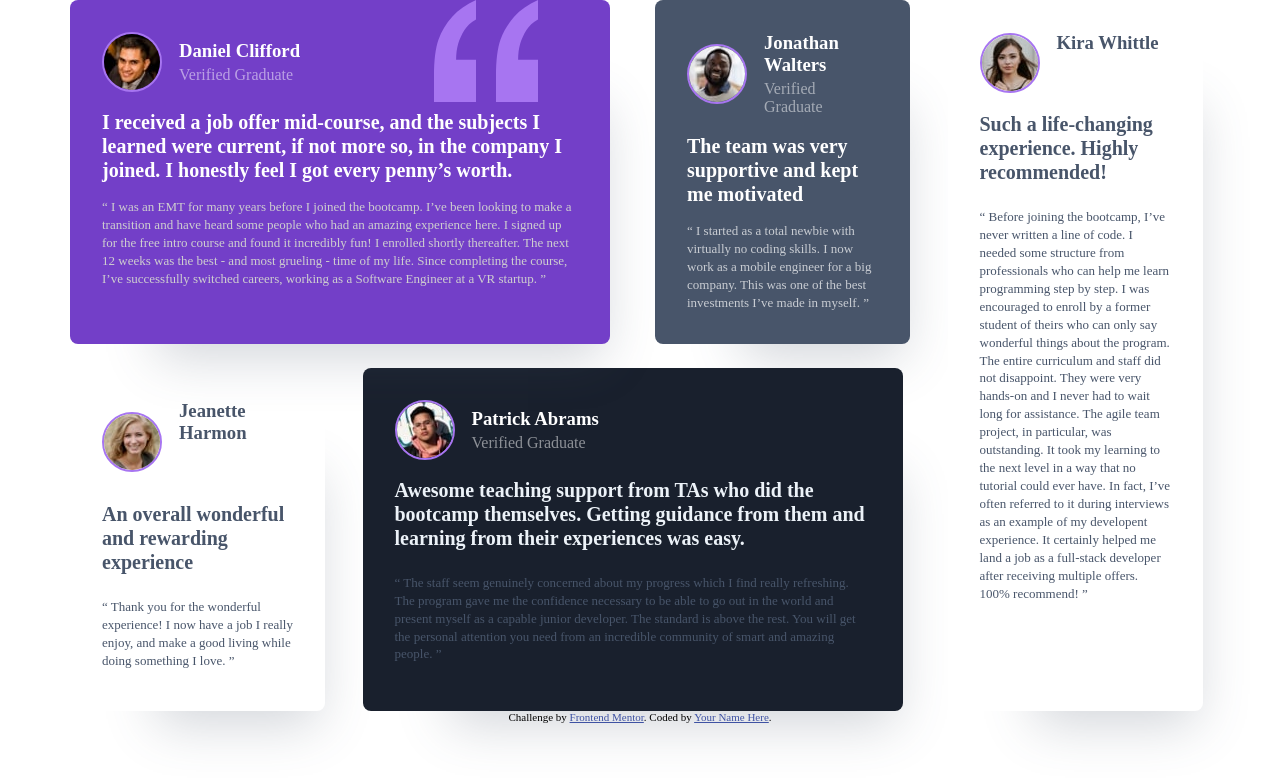
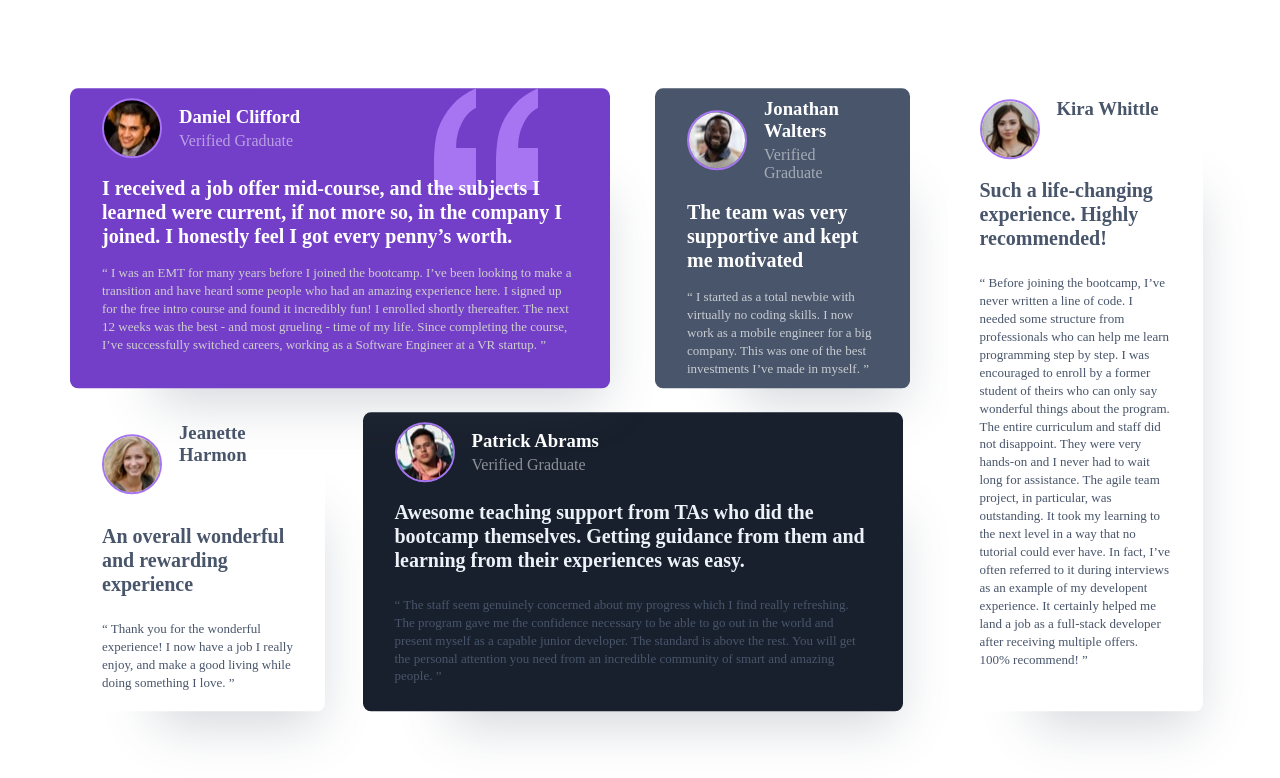
Before and after one commit to osmanhakim/html-css, a plain HTML site: page Testimonials grid section/index.html in a window 1280 px wide. Drawn offline with Linux system fonts and the light colour scheme.

Commit message:
Testimonials grid section fix bugs

```diff
--- a/Testimonials grid section/css/style.css
+++ b/Testimonials grid section/css/style.css
@@ -22,6 +22,10 @@ body {
 /******************************************/
 
 .container {
+    position: absolute;
+    top: 50%;
+    left: 50%;
+    transform: translate(-50%,-50%);
     margin: auto;
     padding:0 15px;
     display: grid;
@@ -58,7 +62,7 @@ body {
 
 
 .box {
-  padding: 32px;
+  padding: 10px 32px;
   border-radius: 8px;
   box-shadow: 40px 60px 50px -47px rgba(72, 85, 106, 0.247378);
 }
@@ -112,7 +116,7 @@ border: 2px solid #A775F1
     width: 540px;
     grid-column: 1 / 3;
     grid-row: 1 / span 1;
-
+    z-index: 0;
 }
 
 .box--one .box__name {
@@ -122,15 +126,20 @@ border: 2px solid #A775F1
 
 .box--one .box__title {
     color: #fff;
+    z-index: 5;
+    position: relative;
 }
 
 .box--one::after {
     content: '';
     position: absolute;
     width: 104px;
-    height: 102px;
+    height: 150px;
     right:72px;
-    top: 0;
+    top: 0px;
+    background-size: contain;
+    background-repeat: no-repeat;
+    z-index: 1;
     background-image: url(../images/bg-pattern-quotation.svg);
 }
 
--- a/Testimonials grid section/index.html
+++ b/Testimonials grid section/index.html
@@ -162,9 +162,5 @@
 
  -->
 
-  <div class="attribution">
-    Challenge by <a href="https://www.frontendmentor.io?ref=challenge" target="_blank">Frontend Mentor</a>.
-    Coded by <a href="#">Your Name Here</a>.
-  </div>
 </body>
 </html>
```
